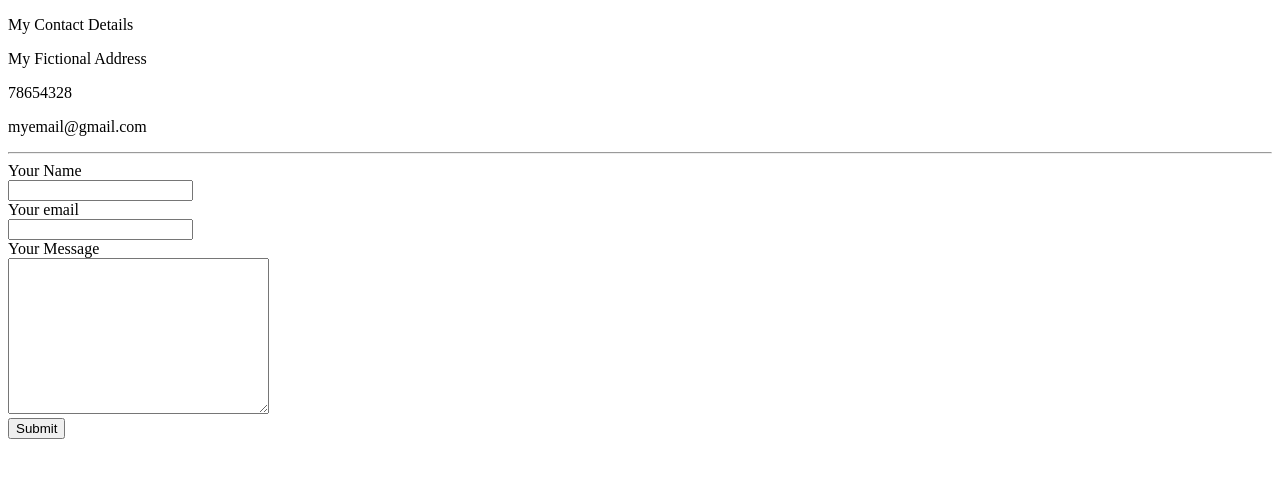
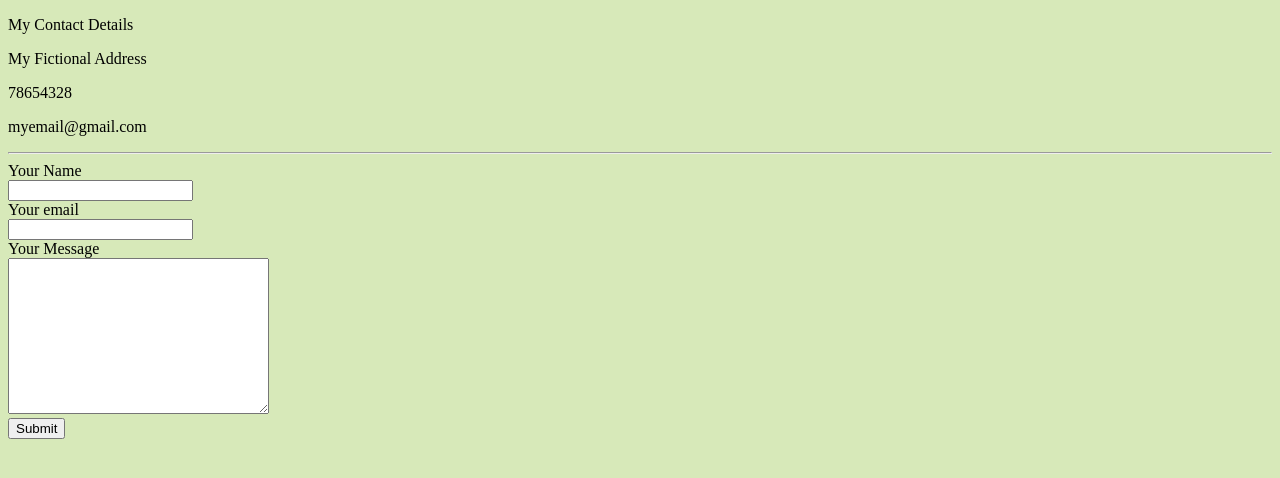
Before and after one commit to lyZahra/cv, a plain HTML site: page contact.html in a window 1280 px wide. Drawn offline with Linux system fonts and the light colour scheme.

Commit message:
Update contact.html

```diff
--- a/contact.html
+++ b/contact.html
@@ -6,7 +6,7 @@
     <title>Contact Details</title>
 </head>
 
-<body>
+<body style= "background-color: #D7E9B9;">
     <p></p>My Contact Details</p>
     <p>My Fictional Address</p>
     <p>78654328</p>
```
